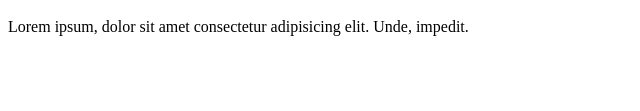
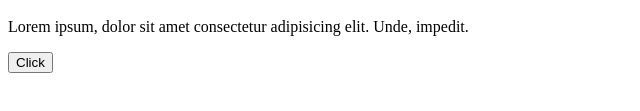
Before and after one commit to Nick19571101/git__start, a plain HTML site: page index.html in a window 1280 px wide. Shown: the part 191-302 px from the top of the page, without its empty margins (0-640 px from the left). Drawn offline with Linux system fonts and the light colour scheme.

Commit message:
added button

```diff
--- a/index.html
+++ b/index.html
@@ -13,6 +13,7 @@
 	<h3>Hello 3</h3>
 	<h4>Hello 4</h4>
 	<p>Lorem ipsum, dolor sit amet consectetur adipisicing elit. Unde, impedit.</p>
+	<button type="submit">Click</button>
 </body>
 
 </html>
```
